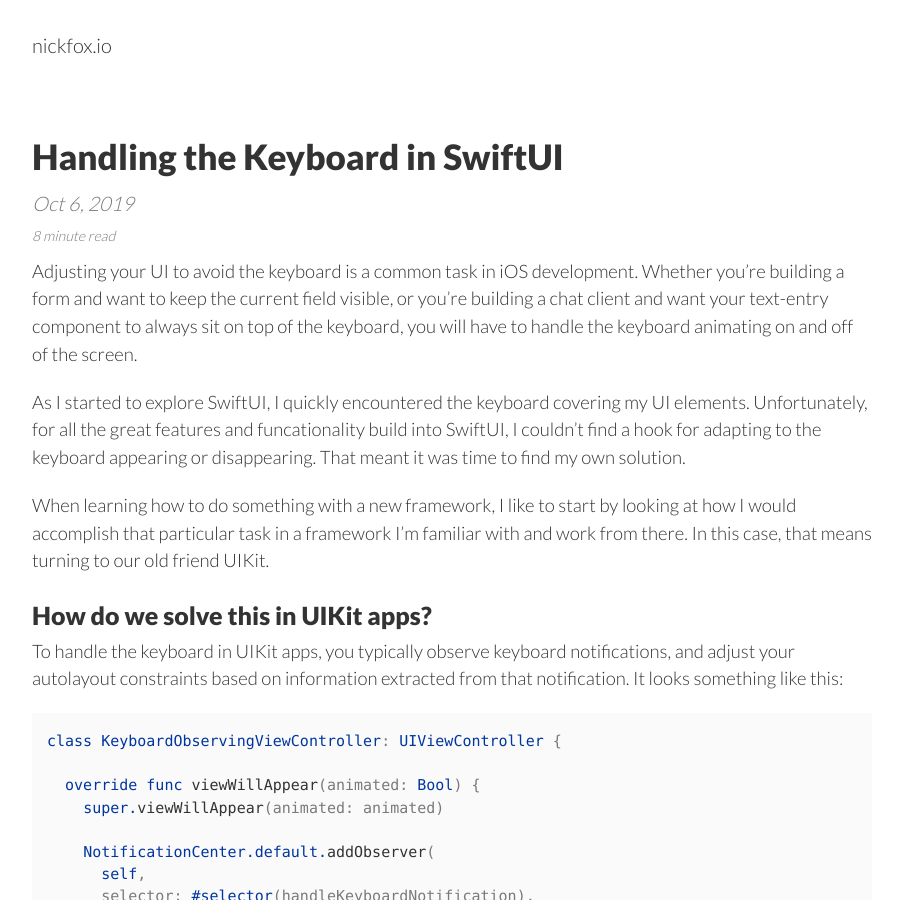
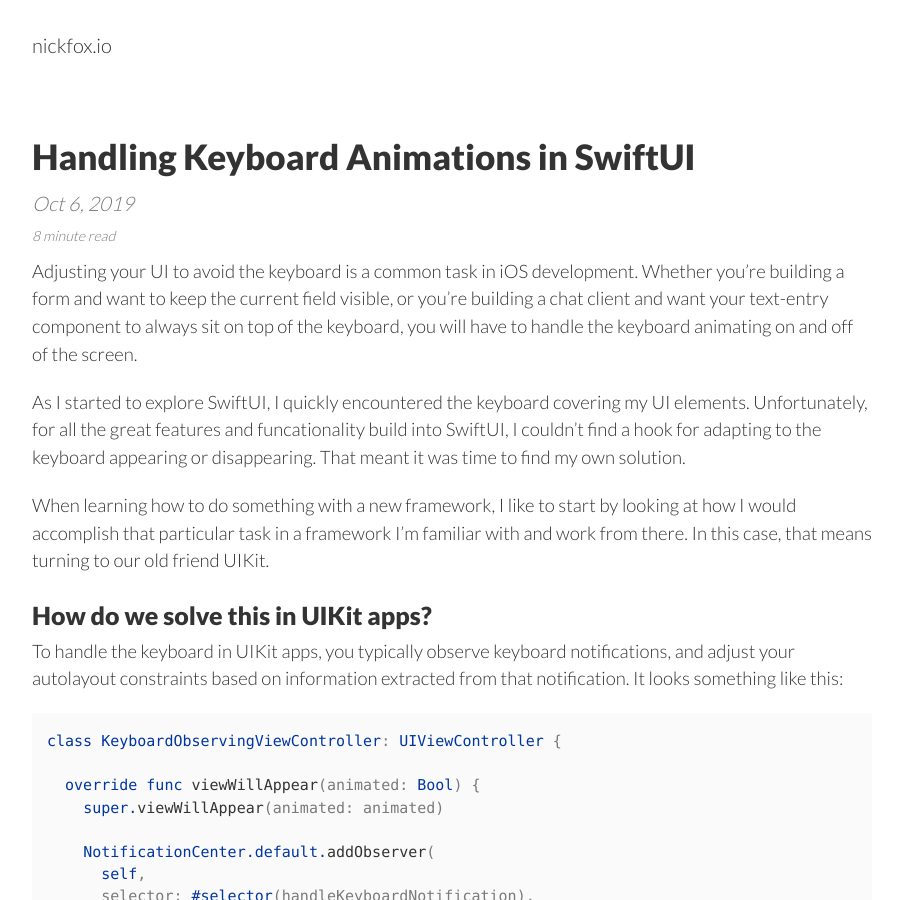
Before and after one commit to NicholasFFox/nicholasffox.github.io, a Jekyll site: the page built from _posts/2019-10-06-handling_keyboard_animations_in_swiftui.md, in a window 1280 px wide and 900 px high. Shown: the whole window, without its empty margins (188-1090 px from the left). Built offline with Jekyll 4.4.1, drawn with Linux system fonts in a browser that asks for light colours; some of the changed lines change nothing that is shown.

Commit message:
really done

```diff
--- a/_posts/2019-10-06-handling_the_keyboard_in_swiftui.md
+++ b/_posts/2019-10-06-handling_keyboard_animations_in_swiftui.md
@@ -1,8 +1,8 @@
 ---
 layout:     post
-title:      Handling the Keyboard in SwiftUI
+title:      Handling Keyboard Animations in SwiftUI
 date:       2019-10-06
-summary:
+summary:    How to adjust your views to when the keyboard appears or disappears
 categories: iOS SwiftUI Combine
 ---
 
```
